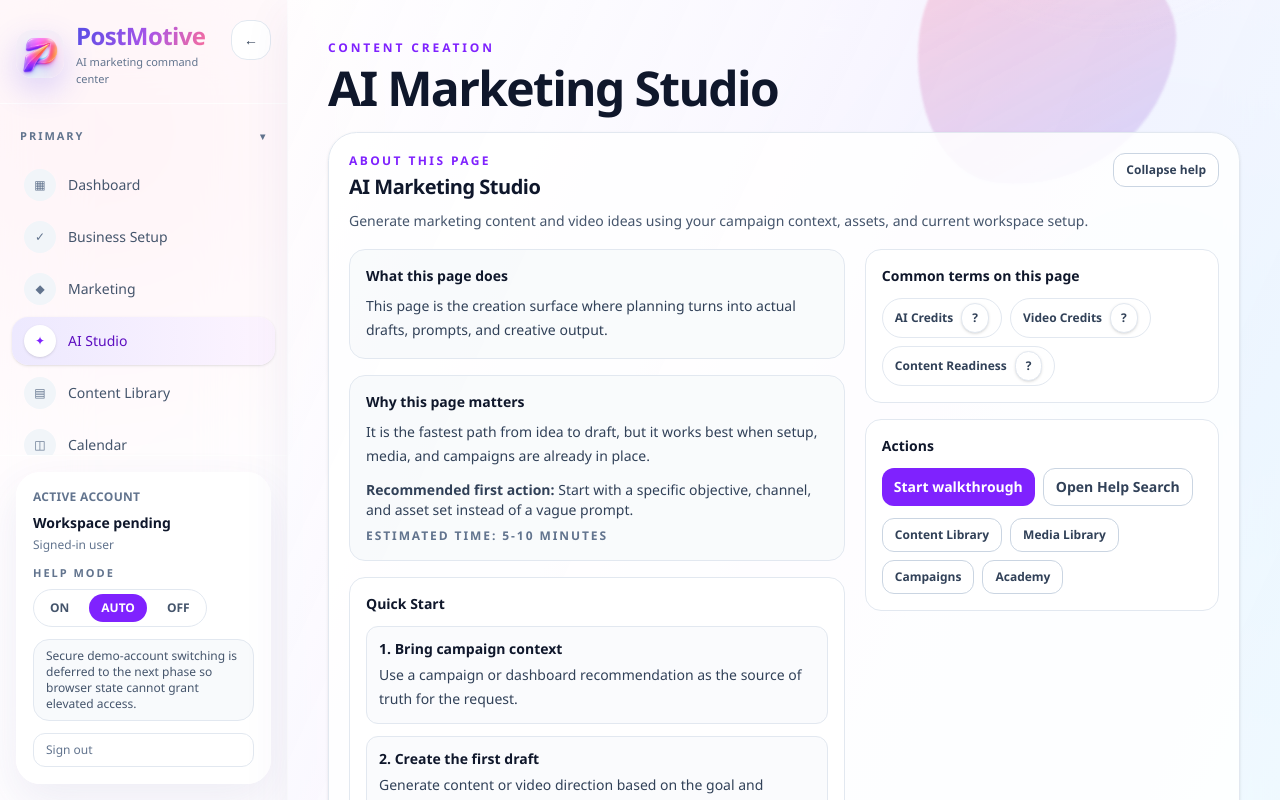
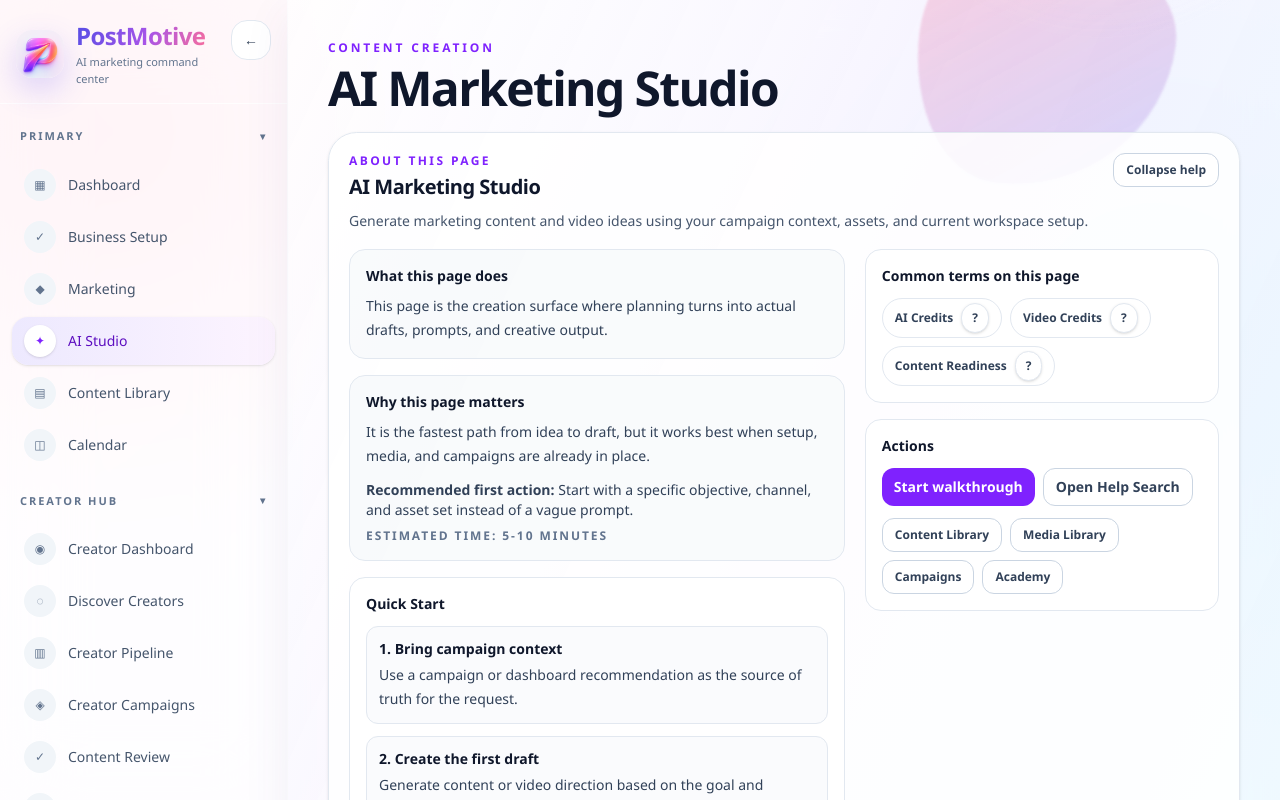
Before and after one commit to bitemejerkyco/bite-me-ai-os, a Next.js app: page /studio in a window 1280 px wide. Shown: the top 800 px of the page. Built offline with nearby package versions, Linux system fonts and the light colour scheme; no server answers.

Commit message:
fix: compact and lower active account sidebar card

```diff
--- a/components/SidebarClient.tsx
+++ b/components/SidebarClient.tsx
@@ -64,7 +64,7 @@ export function SidebarClientView({
   const visibleGroups = SIDEBAR_GROUPS.filter((group) => !group.adminOnly || showAdminSection);
 
   const asideContent = (
-    <div className={`flex h-[100dvh] max-h-[100dvh] min-h-0 flex-col overflow-hidden border-r border-white/80 bg-white/70 text-slate-800 shadow-[16px_0_50px_rgba(76,61,139,0.07)] backdrop-blur-2xl transition-all duration-200 ${compactMode ? "w-24" : "w-72"}`}>
+    <div className={`flex h-[100dvh] max-h-[100dvh] min-h-0 flex-col overflow-y-auto border-r border-white/80 bg-white/70 text-slate-800 shadow-[16px_0_50px_rgba(76,61,139,0.07)] backdrop-blur-2xl transition-all duration-200 ${compactMode ? "w-24" : "w-72"}`}>
       <div data-sidebar-header className="shrink-0 border-b border-white/80 px-4 pb-4 pt-5">
         <div className="flex items-start justify-between gap-3">
           <Link href="/" onClick={onCloseMobile} className="flex min-w-0 items-center gap-3">
@@ -98,7 +98,8 @@ export function SidebarClientView({
         </div>
       </div>
 
-      <div data-sidebar-scroll className="pm-scrollbar min-h-0 flex-1 overflow-y-auto overscroll-contain px-3 py-4">
+      <div data-sidebar-scroll className="pm-scrollbar min-h-0 flex-1 overscroll-contain">
+        <div className="flex min-h-full flex-col px-3 py-4">
           <nav aria-label="Sidebar navigation" className="space-y-4">
             {visibleGroups.map((group) => {
               const expanded = expandedGroups[group.id];
@@ -150,45 +151,52 @@ export function SidebarClientView({
               );
             })}
           </nav>
-      </div>
 
-      <div data-sidebar-footer className="shrink-0 border-t border-white/80 px-4 py-4">
-        <div className="rounded-3xl border border-white bg-white/75 p-4 shadow-[0_18px_45px_rgba(76,61,139,0.09)]">
+          <div className="min-h-6 flex-1" aria-hidden="true" />
+
+          <div data-sidebar-footer className="mt-6 shrink-0 border-t border-white/80 px-3 pt-3">
+            <div className="rounded-2xl border border-white bg-white/75 p-3 shadow-[0_18px_45px_rgba(76,61,139,0.09)]">
           {!compactMode ? (
             <>
-              <p className="text-xs font-bold uppercase tracking-wide text-slate-500">
+              <p className="text-[11px] font-bold uppercase tracking-[0.16em] text-slate-500">
                 Active account
               </p>
-              <p className="mt-2 text-sm font-semibold text-slate-900">
+              <p className="mt-1.5 text-[13px] font-semibold text-slate-900">
                 {primaryAccountName || "Workspace pending"}
               </p>
-              <p className="mt-1 text-xs text-slate-500">
+              <p className="mt-0.5 text-[11px] text-slate-500">
                 {viewerEmail || "Signed-in user"}
               </p>
-              <div className="mt-3">
+              <div className="mt-2.5">
                 <p className="text-[11px] font-bold uppercase tracking-[0.18em] text-slate-500">
                   Help Mode
                 </p>
-                <div className="mt-2">
+                <div className="mt-1.5 [&>div]:gap-1 [&>div]:p-0.5 [&_button]:px-2.5 [&_button]:py-1 [&_button]:text-[11px]">
                   {helpModeSlot}
                 </div>
               </div>
-              <p className="mt-3 rounded-2xl border border-slate-200 bg-slate-50 px-3 py-2 text-xs text-slate-600">
+              <p className="mt-2.5 rounded-2xl border border-slate-200 bg-slate-50 px-2.5 py-1.5 text-[11px] leading-relaxed text-slate-600">
                 Secure demo-account switching is deferred to the next phase so browser state cannot grant elevated access.
               </p>
             </>
           ) : (
-            <div className="flex flex-col items-center gap-3">
-              <span className="grid h-10 w-10 place-items-center rounded-2xl border border-slate-200 bg-white text-sm font-semibold text-slate-700" title={primaryAccountName || "Workspace pending"} aria-label={primaryAccountName || "Workspace pending"}>
+            <div className="flex flex-col items-center gap-2">
+              <span className="grid h-9 w-9 place-items-center rounded-2xl border border-slate-200 bg-white text-xs font-semibold text-slate-700" title={primaryAccountName || "Workspace pending"} aria-label={primaryAccountName || "Workspace pending"}>
                 {(primaryAccountName || "W").slice(0, 1).toUpperCase()}
               </span>
-              <div title="Help mode controls" aria-label="Help mode controls" className="w-full">
+              <div
+                title="Help mode controls"
+                aria-label="Help mode controls"
+                className="w-full [&>div]:w-full [&>div]:justify-center [&>div]:gap-1 [&>div]:p-0.5 [&_button]:px-2 [&_button]:py-1 [&_button]:text-[10px]"
+              >
                 {helpModeSlot}
               </div>
             </div>
           )}
-          <div className={`${compactMode ? "mt-3" : ""}`}>
+          <div className={`${compactMode ? "mt-2" : "mt-1"} [&_button]:mt-2 [&_button]:min-h-8 [&_button]:py-1.5`}>
             {signOutSlot}
+          </div>
+            </div>
           </div>
         </div>
       </div>
```
Lines whose indentation alone changed are shown as unchanged.
